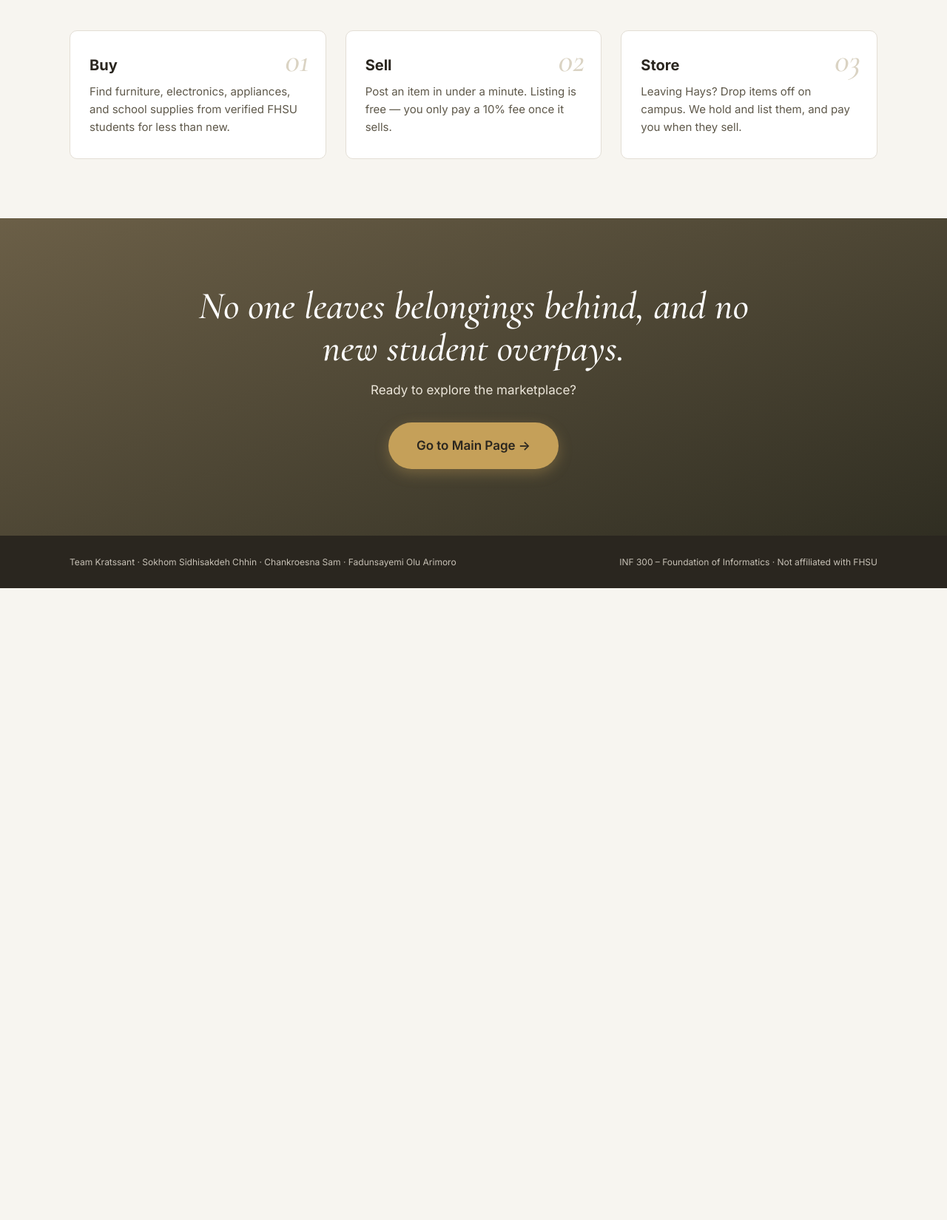
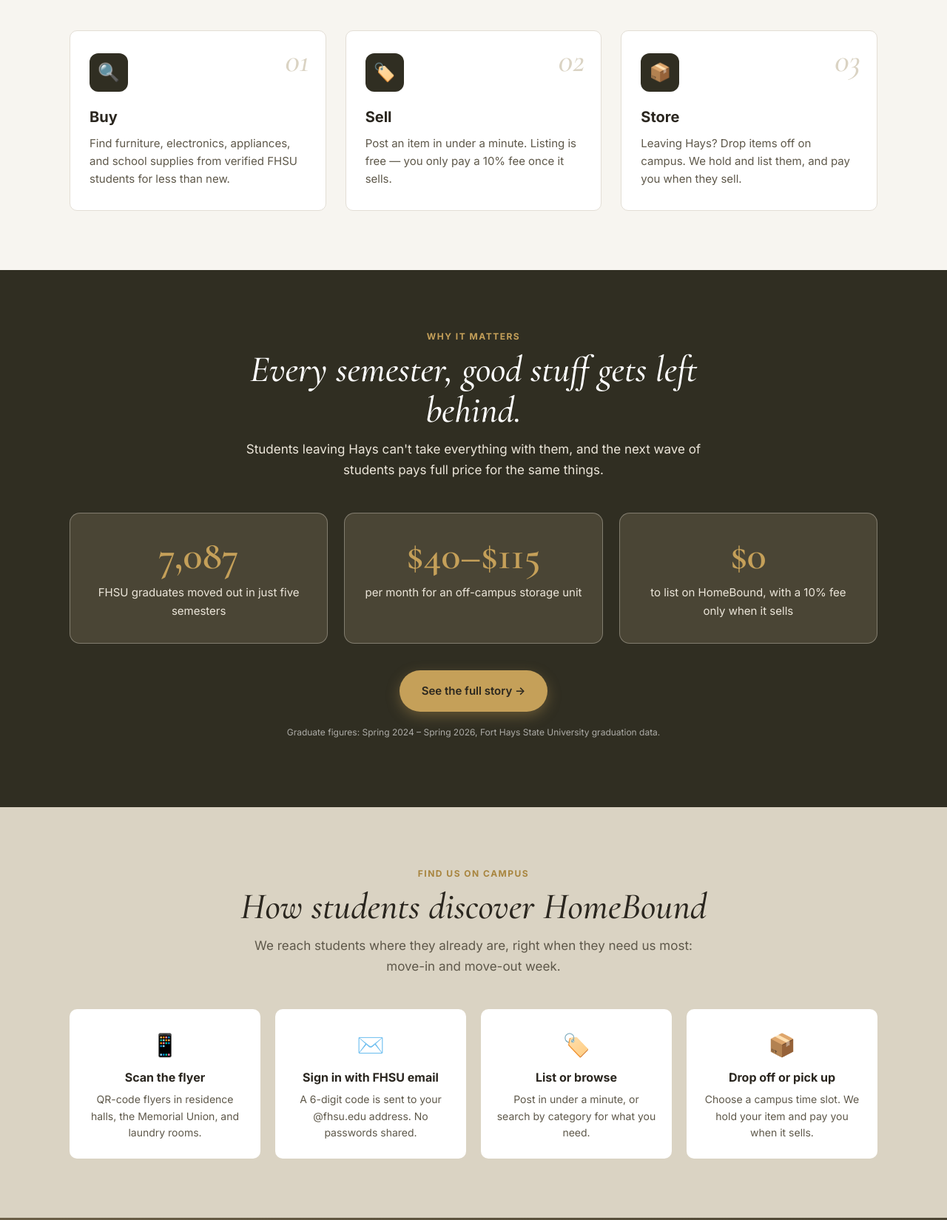
Before and after one commit to Kroesna-S/HomeBoundDemo, a plain HTML site: page index.html in a window 1280 px wide. Shown: the part 990-2639 px from the top of the page at 74% size. Before the commit the page ends 1785 px from the top, so only its background shows below. Drawn offline with nearby package versions, Linux system fonts and the light colour scheme.

Commit message:
Refactor styles and add new sections in index.html
Updated styles for mock image and added new sections for statistics and campus discovery.

```diff
--- a/index.html
+++ b/index.html
@@ -78,8 +78,7 @@
     /* Hero visual */
     .hero-visual { position: relative; }
     .mock-card { background: var(--bg-card); color: var(--text-main); border: 2px solid var(--bg-olive); border-radius: var(--radius); padding: 18px; box-shadow: 0 25px 50px rgba(0,0,0,.35); transform: rotate(-2deg); }
-    .mock-img { height: 190px; border-radius: 6px; background: linear-gradient(180deg, #5b5b5b, #2f2f2f); overflow: hidden; }
-    .mock-img img { width: 100%; height: 100%; object-fit: cover; display: block; }
+    .mock-img { height: 190px; border-radius: 6px; background: linear-gradient(180deg, #5b5b5b, #2f2f2f); display: flex; align-items: flex-end; justify-content: center; }
     .desk { position: relative; width: 200px; height: 130px; }
     .desk .top { position: absolute; bottom: 60px; left: 0; right: 0; height: 10px; background: #e8e8e8; border-radius: 2px; }
     .desk .leg { position: absolute; bottom: 0; width: 8px; height: 60px; background: #1b1b1b; }
@@ -115,6 +114,26 @@
     .how-card h3 { margin: 0 0 8px; font-size: 20px; }
     .how-card p { margin: 0; color: var(--text-soft); font-size: 15px; }
 
+    /* Why it matters (stats) */
+    .why { background: var(--bg-deep); color: #fff; }
+    .why .section-head h2 { color: #fff; }
+    .why .section-head p { color: var(--cream); }
+    .why .kicker { color: var(--accent-gold); }
+    .stat-grid { display: grid; grid-template-columns: repeat(3, 1fr); gap: 22px; }
+    .stat { background: var(--bg-header); border: 1px solid var(--line); border-radius: 14px; padding: 30px 26px; text-align: center; }
+    .stat b { display: block; font-family: var(--serif); font-size: 54px; line-height: 1; color: var(--accent-gold); margin-bottom: 10px; }
+    .stat span { font-size: 15px; color: var(--cream); }
+    .why-cta { text-align: center; margin-top: 36px; }
+    .src { text-align: center; font-size: 12px; opacity: .6; margin-top: 18px; }
+
+    /* Find us on campus */
+    .find { background: var(--bg-card); }
+    .find-grid { display: grid; grid-template-columns: repeat(4, 1fr); gap: 20px; }
+    .find-card { background: #fff; border-radius: var(--radius); padding: 24px 20px; text-align: center; }
+    .find-card .ic { font-size: 30px; }
+    .find-card h3 { margin: 8px 0 6px; font-size: 16px; }
+    .find-card p { margin: 0; font-size: 14px; color: var(--text-soft); }
+
     /* Final CTA */
     .final { background: linear-gradient(160deg, var(--bg-olive), var(--bg-deep)); color: #fff; text-align: center; padding: 90px 0; }
     .final h2 { font-family: var(--serif); font-style: italic; font-weight: 500; font-size: clamp(32px, 4.4vw, 52px); line-height: 1.1; max-width: 820px; margin: 0 auto 14px; }
@@ -132,20 +151,16 @@
       .hero-visual { max-width: 440px; margin: 20px auto 40px; }
     }
     @media (max-width: 760px) {
-      .navbar .wrap { gap: 10px; }
-      .brand .tag { display: none; }
-      .nav-links { gap: 12px; font-size: 13px; }
-      .nav-links .btn-sm { padding: 8px 12px; font-size: 12px; white-space: nowrap; }
-      .how-grid { grid-template-columns: 1fr; }
+      .nav-links a:not(.btn) { display: none; }
+      .how-grid, .stat-grid { grid-template-columns: 1fr; }
+      .find-grid { grid-template-columns: 1fr 1fr; }
       .hero { padding: 56px 0 80px; }
       .tracker { right: 0; width: 240px; }
       section { padding: 64px 0; }
     }
     @media (max-width: 480px) {
       .wrap { padding: 0 16px; }
-      .brand .name { font-size: 22px; }
-      .nav-links { gap: 10px; font-size: 12px; }
-      .nav-links .btn-sm { padding: 7px 10px; font-size: 11px; }
+      .brand .name { font-size: 24px; }
       .hero-ctas .btn { width: 100%; text-align: center; }
     }
     @media (prefers-reduced-motion: reduce) {
@@ -178,7 +193,7 @@
       <div>
         <span class="eyebrow">✓ Exclusive to the FHSU community</span>
         <h1>From Move-In to Move-Out, <em>HomeBound</em> Has You Covered.</h1>
-        <p class="lead">Buy, sell, and store your belongings with fellow FHSU students. Leave items with us on campus until they sell; no car, no storage unit, no hassle.</p>
+        <p class="lead">Buy, sell, and store your belongings with fellow FHSU students. Leave items with us on campus until they sell — no car, no storage unit, no hassle.</p>
         <div class="hero-ctas">
           <a href="app.html" class="btn btn-gold">Go to Main Page →</a>
           <a href="about.html" class="btn btn-outline">Why HomeBound?</a>
@@ -193,14 +208,18 @@
       <div class="hero-visual" aria-hidden="true">
         <div class="mock-card">
           <div class="mock-img">
-              <img src="images/table.jpg" alt="Adjustable table">
+            <div class="desk">
+              <div class="monitor"></div><div class="stand"></div>
+              <div class="top"></div>
+              <div class="leg l"></div><div class="leg r"></div>
+            </div>
           </div>
           <div class="mock-body">
             <div class="mock-title">Adjustable table</div>
             <div class="mock-meta">Reused for 12 months · Location: Hays, KS</div>
             <div class="mock-row">
               <div class="mock-price">$50</div>
-              <span class="chip">Stored on campus</span>
+              <span class="chip">📦 Stored on campus</span>
             </div>
           </div>
         </div>
@@ -226,19 +245,55 @@
       <div class="how-grid">
         <div class="how-card reveal">
           <span class="how-num">01</span>
+          <div class="icon">🔍</div>
           <h3>Buy</h3>
           <p>Find furniture, electronics, appliances, and school supplies from verified FHSU students for less than new.</p>
         </div>
         <div class="how-card reveal">
           <span class="how-num">02</span>
+          <div class="icon">🏷️</div>
           <h3>Sell</h3>
           <p>Post an item in under a minute. Listing is free — you only pay a 10% fee once it sells.</p>
         </div>
         <div class="how-card reveal">
           <span class="how-num">03</span>
+          <div class="icon">📦</div>
           <h3>Store</h3>
           <p>Leaving Hays? Drop items off on campus. We hold and list them, and pay you when they sell.</p>
         </div>
+      </div>
+    </div>
+  </section>
+
+  <section class="why" id="why">
+    <div class="wrap">
+      <div class="section-head reveal">
+        <span class="kicker">Why it matters</span>
+        <h2>Every semester, good stuff gets left behind.</h2>
+        <p>Students leaving Hays can't take everything with them, and the next wave of students pays full price for the same things.</p>
+      </div>
+      <div class="stat-grid">
+        <div class="stat reveal"><b>7,087</b><span>FHSU graduates moved out in just five semesters</span></div>
+        <div class="stat reveal"><b>$40–$115</b><span>per month for an off-campus storage unit</span></div>
+        <div class="stat reveal"><b>$0</b><span>to list on HomeBound, with a 10% fee only when it sells</span></div>
+      </div>
+      <div class="why-cta reveal"><a href="about.html" class="btn btn-gold">See the full story →</a></div>
+      <p class="src">Graduate figures: Spring 2024 – Spring 2026, Fort Hays State University graduation data.</p>
+    </div>
+  </section>
+
+  <section class="find" id="find">
+    <div class="wrap">
+      <div class="section-head reveal">
+        <span class="kicker">Find us on campus</span>
+        <h2>How students discover HomeBound</h2>
+        <p>We reach students where they already are, right when they need us most: move-in and move-out week.</p>
+      </div>
+      <div class="find-grid">
+        <div class="find-card reveal"><div class="ic">📱</div><h3>Scan the flyer</h3><p>QR-code flyers in residence halls, the Memorial Union, and laundry rooms.</p></div>
+        <div class="find-card reveal"><div class="ic">✉️</div><h3>Sign in with FHSU email</h3><p>A 6-digit code is sent to your @fhsu.edu address. No passwords shared.</p></div>
+        <div class="find-card reveal"><div class="ic">🏷️</div><h3>List or browse</h3><p>Post in under a minute, or search by category for what you need.</p></div>
+        <div class="find-card reveal"><div class="ic">📦</div><h3>Drop off or pick up</h3><p>Choose a campus time slot. We hold your item and pay you when it sells.</p></div>
       </div>
     </div>
   </section>
```
